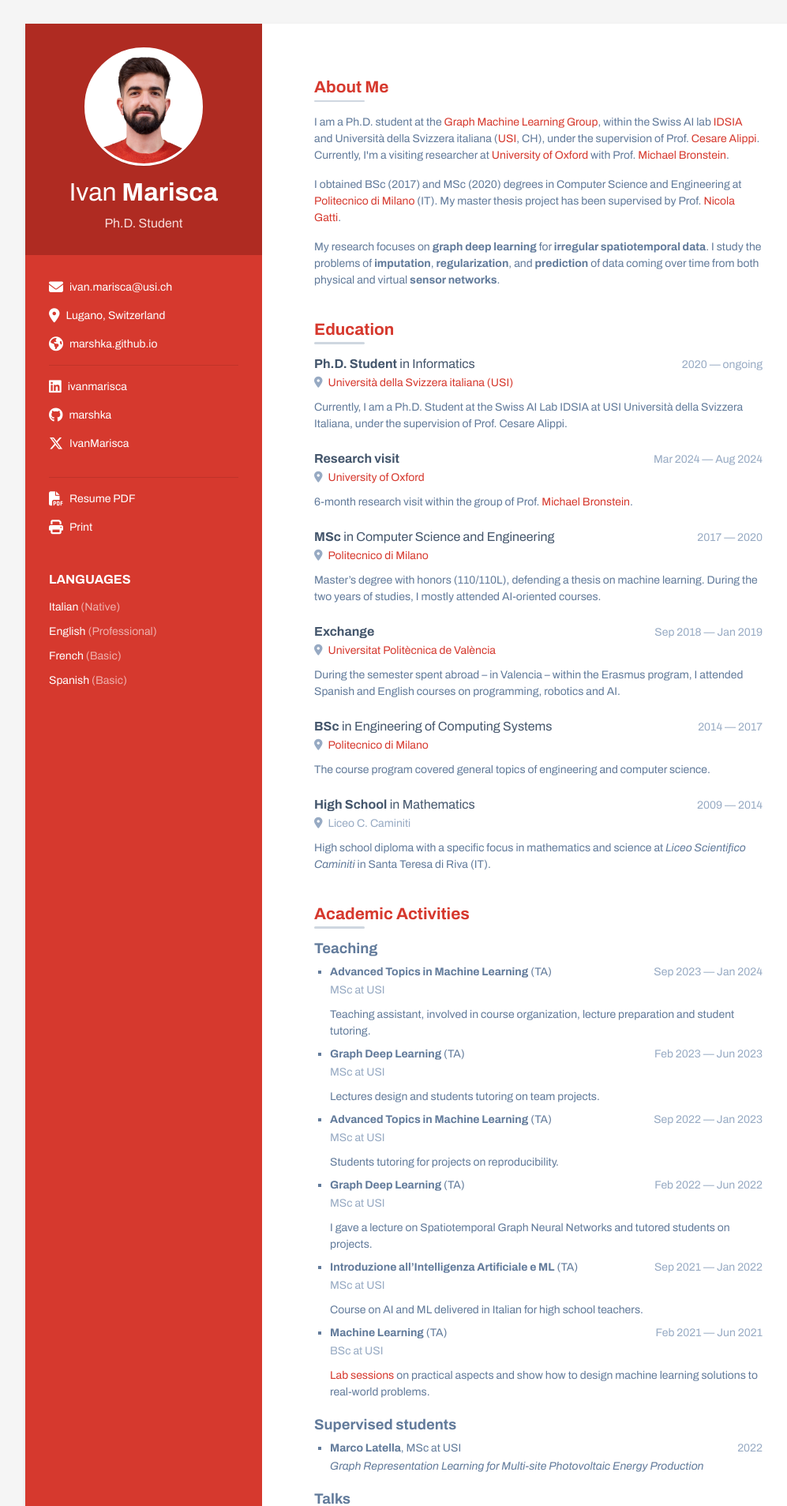
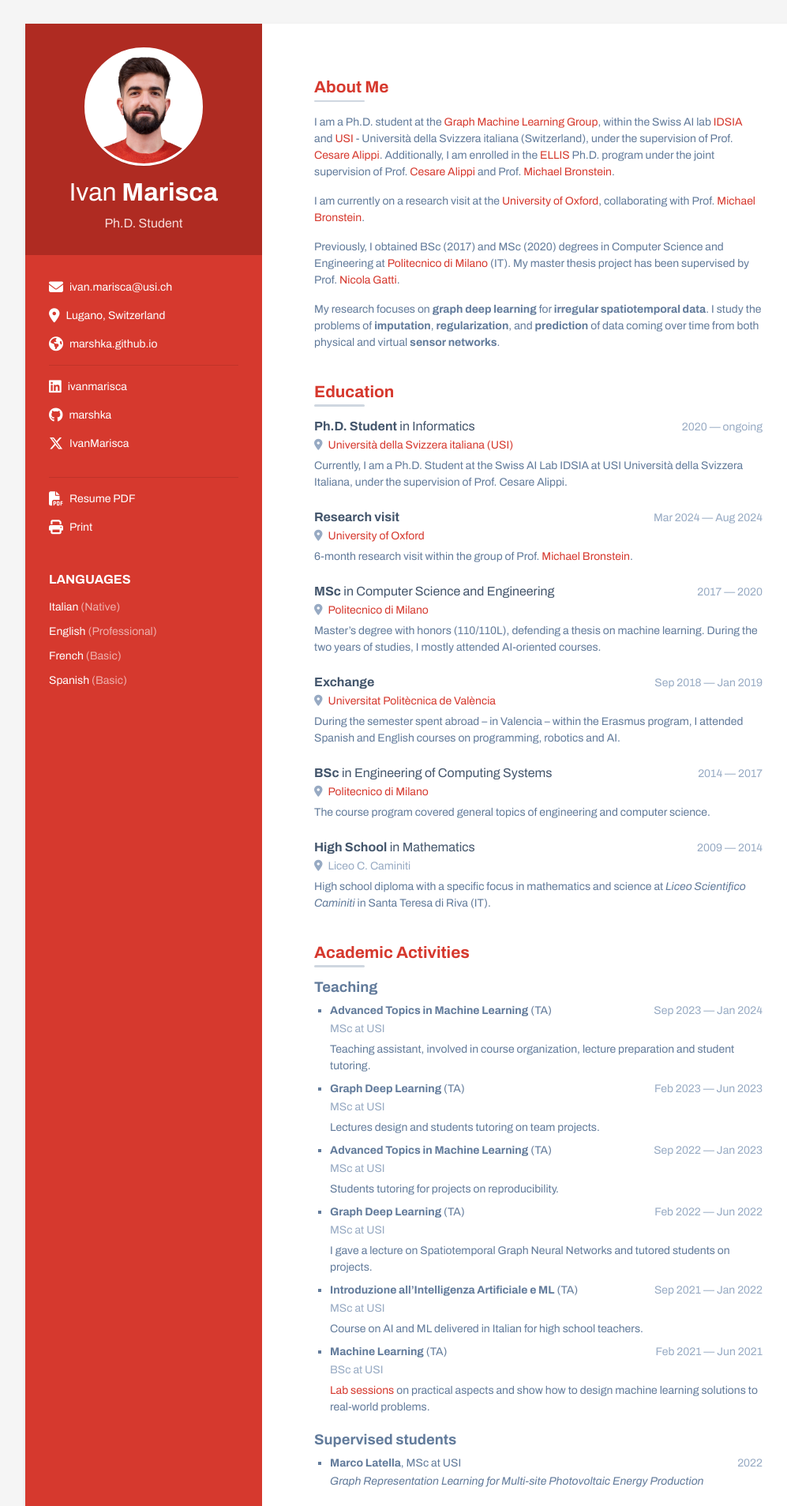
Before and after one commit to marshka/marshka.github.io, a Jekyll site: the page built from cv.html, in a window 1280 px wide. Shown: the top 1907 px of the page at 79% size, without its empty margins (108-1105 px from the left). Built offline with Jekyll 4.4.1, drawn with Linux system fonts in a browser that asks for light colours; nearby versions of some CDN libraries.

Commit message:
Added ELLIS PhD program

```diff
--- a/_data/cv.yml
+++ b/_data/cv.yml
@@ -37,9 +37,11 @@ sidebar:
 
 summary:
   about: >
-    <p>I am a Ph.D. student at the <a href="https://gmlg.ch/" target="_blank" rel="noopener noreferrer">Graph Machine Learning Group</a>, within the Swiss AI lab <a href="https://www.idsia.ch/" target="_blank" rel="noopener noreferrer">IDSIA</a> and Università della Svizzera italiana (<a href="https://www.usi.ch/en" target="_blank" rel="noopener noreferrer">USI</a>, CH), under the supervision of Prof. <a href="https://alippi.faculty.polimi.it/" target="_blank" rel="noopener noreferrer">Cesare Alippi</a>. Currently, I'm a visiting researcher at <a href="https://www.ox.ac.uk/" target="_blank" rel="noopener noreferrer">University of Oxford</a> with Prof. <a href="https://www.cs.ox.ac.uk/people/michael.bronstein/" target="_blank" rel="noopener noreferrer">Michael Bronstein</a>.</p>
+    <p>I am a Ph.D. student at the <a href="https://gmlg.ch/" target="_blank" rel="noopener noreferrer">Graph Machine Learning Group</a>, within the Swiss AI lab <a href="https://www.idsia.ch/" target="_blank" rel="noopener noreferrer">IDSIA</a> and <a href="https://www.usi.ch/en" target="_blank" rel="noopener noreferrer">USI</a> - Università della Svizzera italiana (Switzerland), under the supervision of Prof. <a href="https://alippi.faculty.polimi.it/" target="_blank" rel="noopener noreferrer">Cesare Alippi</a>. Additionally, I am enrolled in the <a href="https://ellis.eu/" target="_blank" rel="noopener noreferrer">ELLIS</a> Ph.D. program under the joint supervision of Prof. <a href="https://alippi.faculty.polimi.it/" target="_blank" rel="noopener noreferrer">Cesare Alippi</a> and Prof. <a href="https://www.cs.ox.ac.uk/people/michael.bronstein/" target="_blank" rel="noopener noreferrer">Michael Bronstein</a>.</p>
 
-    <p>I obtained BSc (2017) and MSc (2020) degrees in Computer Science and Engineering at <a href="https://www.polimi.it/en/" target="_blank" rel="noopener noreferrer">Politecnico di Milano</a> (IT). My master thesis project has been supervised by Prof. <a href="https://gatti.faculty.polimi.it/" target="_blank" rel="noopener noreferrer">Nicola Gatti</a>.</p>
+    <p>I am currently on a research visit at the <a href="https://www.ox.ac.uk/" target="_blank" rel="noopener noreferrer">University of Oxford</a>, collaborating with Prof. <a href="https://www.cs.ox.ac.uk/people/michael.bronstein/" target="_blank" rel="noopener noreferrer">Michael Bronstein</a>.</p>
+
+    <p>Previously, I obtained BSc (2017) and MSc (2020) degrees in Computer Science and Engineering at <a href="https://www.polimi.it/en/" target="_blank" rel="noopener noreferrer">Politecnico di Milano</a> (IT). My master thesis project has been supervised by Prof. <a href="https://gatti.faculty.polimi.it/" target="_blank" rel="noopener noreferrer">Nicola Gatti</a>.</p>
 
   research: >
     <p>My research focuses on <strong>graph deep learning</strong> for <strong>irregular spatiotemporal data</strong>. I study the problems of <strong>imputation</strong>, <strong>regularization</strong>, and <strong>prediction</strong> of data coming over time from both physical and virtual <strong>sensor networks</strong>.</p>
--- a/_sass/_base.scss
+++ b/_sass/_base.scss
@@ -280,7 +280,7 @@ p {
 
     .company,
     .university {
-        margin-bottom: 10px;
+        margin-bottom: 5px;
         color: $text-grey;
     }
 
```
Also changed, not shown: _layouts/cv.html (+9 -0 lines), 1 other file.
